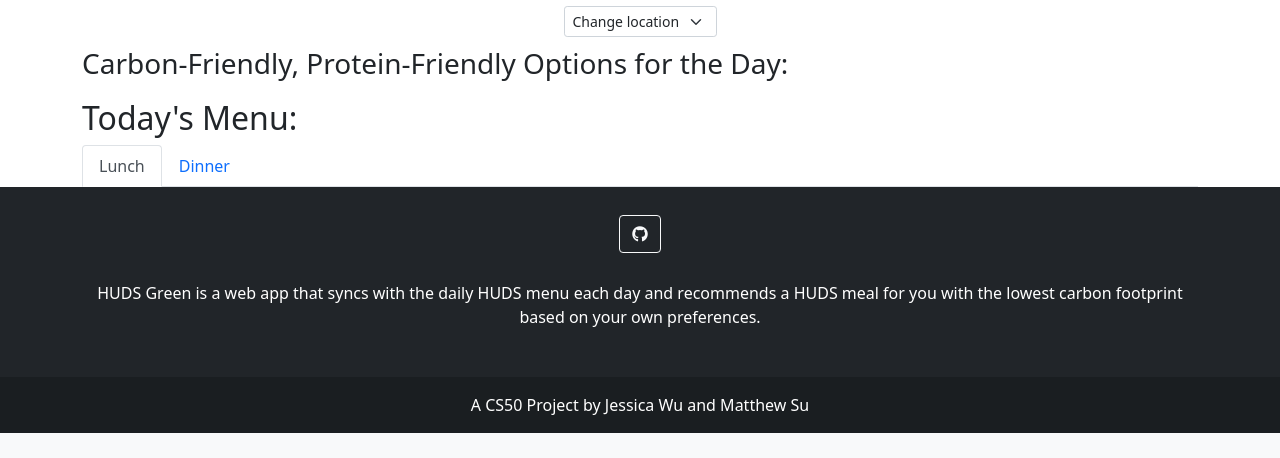
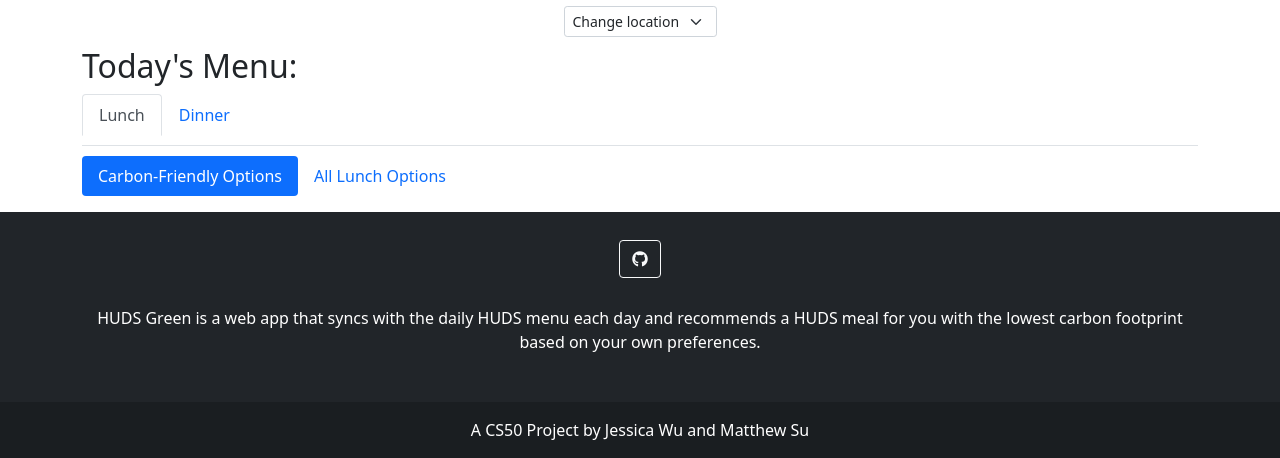
Before and after one commit to IsoPhoenix/huds-green, a Flask app: template templates/index.html in a window 1280 px wide. Shown: the part 422-880 px from the top of the page. Before the commit the page ends 855 px from the top, so only its background shows below. Run offline with Flask 2, Linux system fonts and the light colour scheme; the template is opened without the code that fills it, so the values that code supplies are empty; some libraries are stand-ins or nearby versions.

Commit message:
merged menus

```diff
--- a/app.py
+++ b/app.py
@@ -41,7 +41,7 @@ def menu_grouped(date, meal):
 
     return grouped_lists
 
-def carbon_friendly_menu(date):
+def carbon_friendly_menu(date, meal):
     # TODO: Implement auto date query
     url = "https://go.apis.huit.harvard.edu/ats/dining/v3/recipes?locationId=05&date={}".format(date)
 
@@ -53,6 +53,8 @@ def carbon_friendly_menu(date):
     response = requests.request("GET", url, headers=headers, data=payload)
 
     menu_df = pd.DataFrame.from_dict(response.json())
+
+    menu_df = menu_df.loc[menu_df['Meal_Name'].str.contains(meal)]
 
     menu_df["Protein"] = menu_df["Protein"].str[:-1]
 
@@ -110,17 +112,19 @@ def index():
 
     if request.method == "GET":
         # Format menu DF into grouped list by dish category
-        carbon_df = carbon_friendly_menu("12/13/2021")
+        carbon_df_lunch = carbon_friendly_menu("12/13/2021", "Lunch")
+        carbon_df_dinner = carbon_friendly_menu("12/13/2021", "Dinner")
         lunch_df = menu_grouped("12/13/2021", "Lunch")
         dinner_df = menu_grouped("12/13/2021", "Dinner")
 
-        return render_template("index.html", carbon=carbon_df, lunch=lunch_df, dinner=dinner_df, locationList = get_locations("12/13/2021"), currentLocation=get_location_name("05"))
+        return render_template("index.html", carbon_lunch=carbon_df_lunch, carbon_dinner=carbon_df_dinner, lunch=lunch_df, dinner=dinner_df, locationList = get_locations("12/13/2021"), currentLocation=get_location_name("05"))
     else:
-        carbon_df = carbon_friendly_menu("12/13/2021")
+        carbon_df_lunch = carbon_friendly_menu("12/13/2021", "Lunch")
+        carbon_df_dinner = carbon_friendly_menu("12/13/2021", "Dinner")
         lunch_df = menu_grouped("12/13/2021", "Lunch")
         dinner_df = menu_grouped("12/13/2021", "Dinner")
 
-        return render_template("index.html", carbon=carbon_df, lunch=lunch_df, dinner=dinner_df, locationList = get_locations("12/13/2021"), currentLocation=get_location_name(request.form.get("selected_location")))
+        return render_template("index.html", carbon_lunch=carbon_df_lunch, carbon_dinner=carbon_df_dinner, lunch=lunch_df, dinner=dinner_df, locationList = get_locations("12/13/2021"), currentLocation=get_location_name(request.form.get("selected_location")))
 @app.route("/decarbonize", methods=["GET", "POST"])
 def decarbonize():
     if request.method == "GET":
--- a/static/styles.css
+++ b/static/styles.css
@@ -15,3 +15,7 @@
 .location-section {
   padding: 0px 0px 10px 0px;
 }
+
+.nav-tabs {
+  padding: 0px 0px 10px 0px;
+}
--- a/templates/index.html
+++ b/templates/index.html
@@ -33,24 +33,11 @@
         </div>
 
     </div>
-    <div class="meal-section">
-        <h3>Carbon-Friendly, Protein-Friendly Options for the Day:</h3>
-        {% for index, row in carbon.iterrows() %}
-        <div class="menu-section">
-            <h4>{{ row["Menu_Category_Name"] }}</h4>
-            <ul class="list-group">
-                {% for item in row["Recipe_Print_As_Name"] %}
-                <li class="list-group-item">{{ item }}</li>
-                {% endfor %}
-            </ul>
-        </div>
-        {% endfor %}
-    </div>
 
     <h2>Today's Menu:</h2>
 
     <nav>
-        <div class="nav nav-tabs" id="nav-tab" role="tablist">
+        <div class="nav nav-tabs" id="nav-tab" role="tablist" style="margin-bottom: 10px;">
             <button class="nav-link active" id="menu-lunch-tab" data-bs-toggle="tab" data-bs-target="#menu-lunch"
                 type="button" role="tab" aria-controls="menu-lunch" aria-selected="true">Lunch</button>
             <button class="nav-link" id="menu-dinner-tab" data-bs-toggle="tab" data-bs-target="#menu-dinner"
@@ -59,7 +46,46 @@
     </nav>
     <div class="tab-content" id="nav-tabContent">
         <div class="tab-pane fade show active" id="menu-lunch" role="tabpanel" aria-labelledby="menu-lunch-tab">
-            {% for index, row in lunch.iterrows() %}
+            <ul class="nav nav-pills mb-3" id="pills-tab" role="tablist">
+                <li class="nav-item" role="presentation">
+                    <button class="nav-link active" id="menu-lunch-carbon-tab" data-bs-toggle="pill"
+                        data-bs-target="#menu-lunch-carbon" type="button" role="tab" aria-controls="menu-lunch-carbon"
+                        aria-selected="true">Carbon-Friendly Options</button>
+                </li>
+                <li class="nav-item" role="presentation">
+                    <button class="nav-link" id="menu-lunch-all-tab" data-bs-toggle="pill"
+                        data-bs-target="#menu-lunch-all" type="button" role="tab" aria-controls="menu-lunch-all"
+                        aria-selected="false">All Lunch Options</button>
+                </li>
+            </ul>
+            <div class="tab-content" id="pills-tabContent">
+                <div class="tab-pane fade show active" id="menu-lunch-carbon" role="tabpanel"
+                    aria-labelledby="menu-lunch-carbon-tab">
+                    {% for index, row in carbon_lunch.iterrows() %}
+                    <div class="menu-section">
+                        <h4>{{ row["Menu_Category_Name"] }}</h4>
+                        <ul class="list-group">
+                            {% for item in row["Recipe_Print_As_Name"] %}
+                            <li class="list-group-item">{{ item }}</li>
+                            {% endfor %}
+                        </ul>
+                    </div>
+                    {% endfor %}
+                </div>
+                <div class="tab-pane fade" id="menu-lunch-all" role="tabpanel" aria-labelledby="menu-lunch-all-tab">
+                    {% for index, row in lunch.iterrows() %}
+                    <div class="menu-section">
+                        <h4>{{ row["Menu_Category_Name"] }}</h4>
+                        <ul class="list-group">
+                            {% for item in row["Recipe_Print_As_Name"] %}
+                            <li class="list-group-item">{{ item }}</li>
+                            {% endfor %}
+                        </ul>
+                    </div>
+                    {% endfor %}
+                </div>
+            </div>
+            <!-- {% for index, row in lunch.iterrows() %}
             <div class="menu-section">
                 <h4>{{ row["Menu_Category_Name"] }}</h4>
                 <ul class="list-group">
@@ -68,10 +94,49 @@
                     {% endfor %}
                 </ul>
             </div>
-            {% endfor %}
+            {% endfor %} -->
         </div>
         <div class="tab-pane fade" id="menu-dinner" role="tabpanel" aria-labelledby="menu-dinner-tab">
-            {% for index, row in dinner.iterrows() %}
+            <ul class="nav nav-pills mb-3" id="pills-tab" role="tablist">
+                <li class="nav-item" role="presentation">
+                    <button class="nav-link active" id="menu-dinner-carbon-tab" data-bs-toggle="pill"
+                        data-bs-target="#menu-dinner-carbon" type="button" role="tab" aria-controls="menu-dinner-carbon"
+                        aria-selected="true">Carbon-Friendly Options</button>
+                </li>
+                <li class="nav-item" role="presentation">
+                    <button class="nav-link" id="menu-dinner-all-tab" data-bs-toggle="pill"
+                        data-bs-target="#menu-dinner-all" type="button" role="tab" aria-controls="menu-dinner-all"
+                        aria-selected="false">All Dinner Options</button>
+                </li>
+            </ul>
+            <div class="tab-content" id="pills-tabContent">
+                <div class="tab-pane fade show active" id="menu-dinner-carbon" role="tabpanel"
+                    aria-labelledby="menu-dinner-carbon-tab">
+                    {% for index, row in carbon_dinner.iterrows() %}
+                    <div class="menu-section">
+                        <h4>{{ row["Menu_Category_Name"] }}</h4>
+                        <ul class="list-group">
+                            {% for item in row["Recipe_Print_As_Name"] %}
+                            <li class="list-group-item">{{ item }}</li>
+                            {% endfor %}
+                        </ul>
+                    </div>
+                    {% endfor %}
+                </div>
+                <div class="tab-pane fade" id="menu-dinner-all" role="tabpanel" aria-labelledby="menu-dinner-all-tab">
+                    {% for index, row in dinner.iterrows() %}
+                    <div class="menu-section">
+                        <h4>{{ row["Menu_Category_Name"] }}</h4>
+                        <ul class="list-group">
+                            {% for item in row["Recipe_Print_As_Name"] %}
+                            <li class="list-group-item">{{ item }}</li>
+                            {% endfor %}
+                        </ul>
+                    </div>
+                    {% endfor %}
+                </div>
+            </div>
+            <!-- {% for index, row in dinner.iterrows() %}
             <div class="menu-section">
                 <h4>{{ row["Menu_Category_Name"] }}</h4>
                 <ul class="list-group">
@@ -80,7 +145,7 @@
                     {% endfor %}
                 </ul>
             </div>
-            {% endfor %}
+            {% endfor %} -->
         </div>
     </div>
 
```
